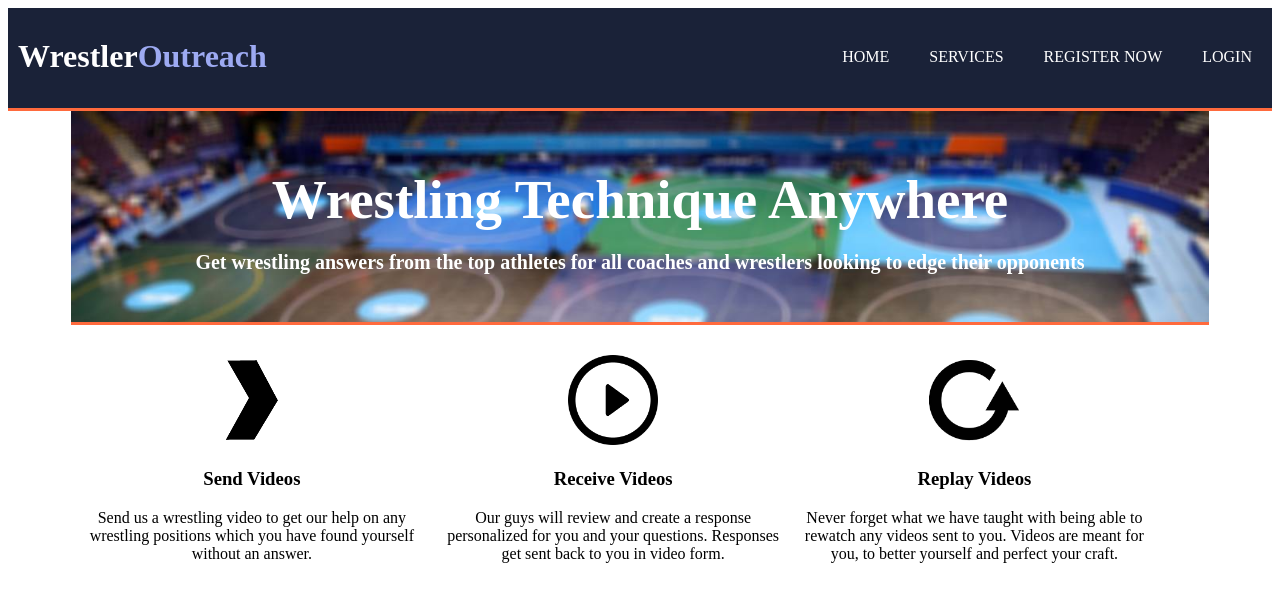
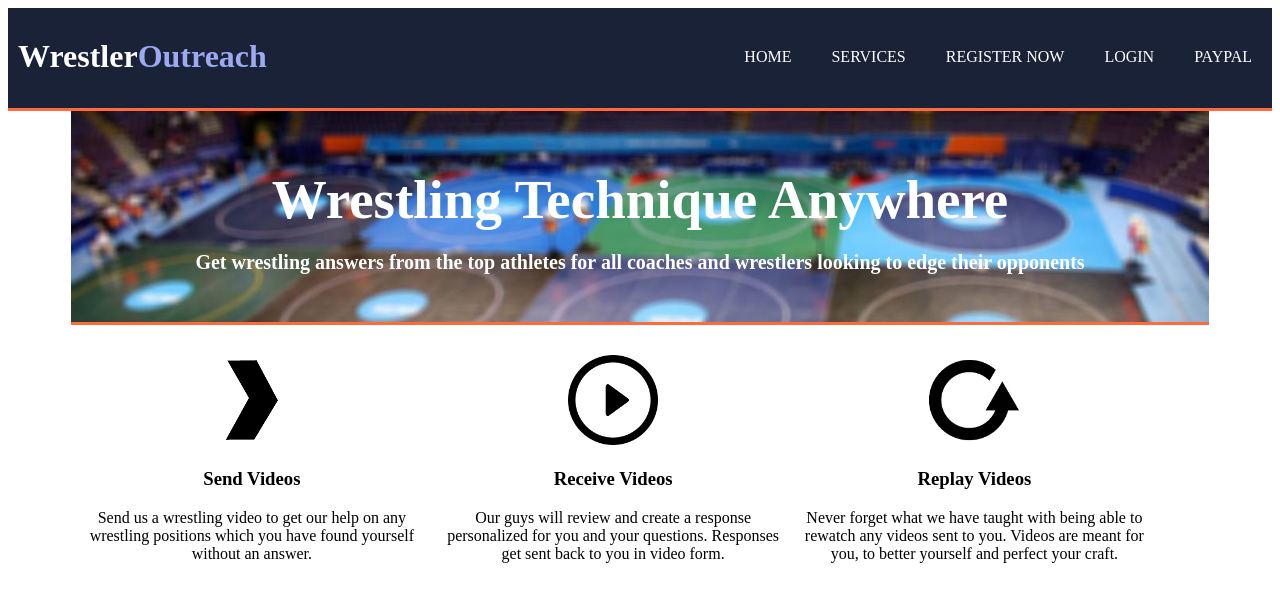
Before and after one commit to korbinm/wrestleroutreach, a React (Create React App) app: page / in a window 1280 px wide. Shown: the top 602 px of the page. Built offline with nearby package versions, Linux system fonts and the light colour scheme; no server answers.

Commit message:
Update Layout.js

```diff
--- a/src/webpages/Layout.js
+++ b/src/webpages/Layout.js
@@ -15,6 +15,7 @@ const Layout = () => {
                         <li><Link to="/dashboard">Services</Link></li>
                         <li><Link to="/register">Register Now</Link></li>
                         <li><Link to="/login">Login</Link></li>
+                        <li><Link to="/Paypal">Paypal</Link></li>
                     </ul>
                 </nav>
             </header>
```
